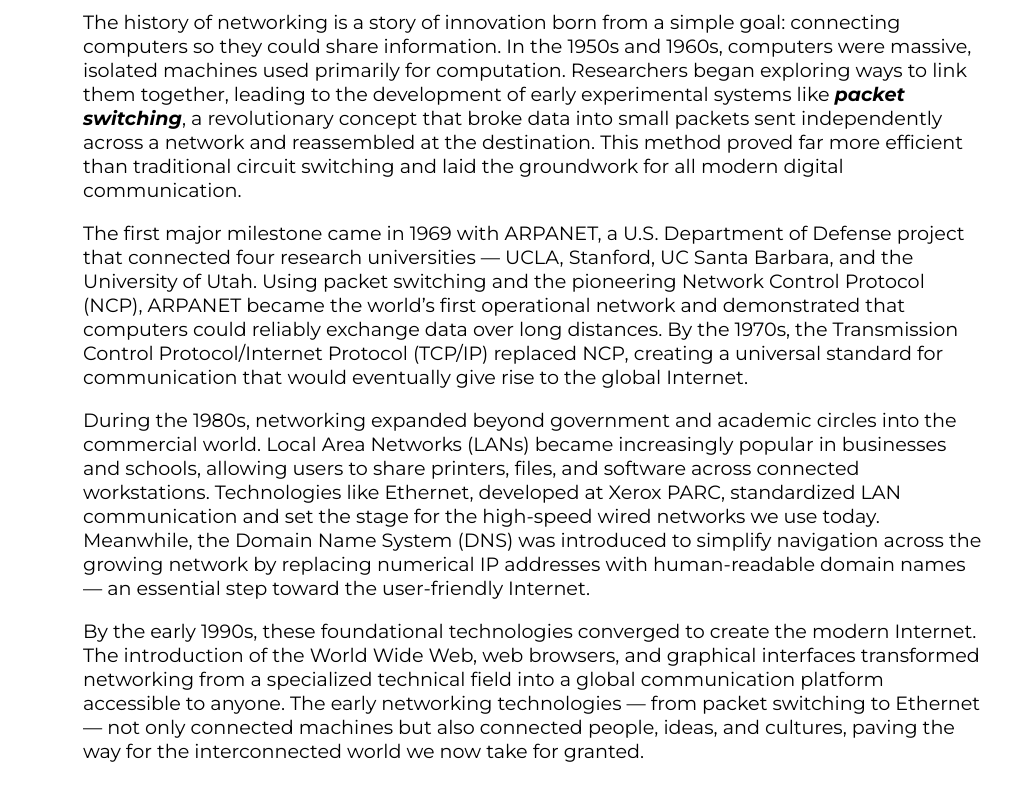
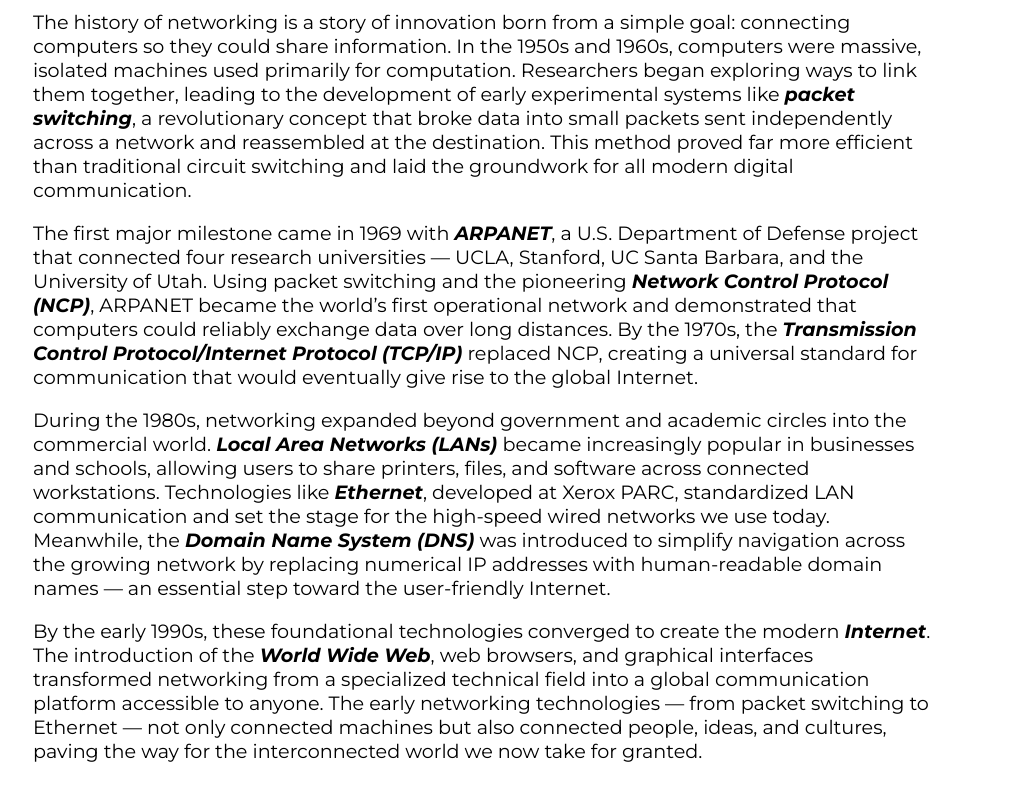
Before and after one commit to discotechnology/discotechnology.github.io, a plain HTML site: page cst336/hw1/history.html in a window 1280 px wide. Shown: the part 884-1684 px from the top of the page, without its empty margins (132-1144 px from the left). Drawn offline with Linux system fonts and the light colour scheme; a web font is replaced by a local one.

Commit message:
History Page Complete

```diff
--- a/cst336/hw1/css/styles.css
+++ b/cst336/hw1/css/styles.css
@@ -94,6 +94,11 @@ main {
     font-size: 1.2em;
 }
 
+#history-page-text {
+    margin-right: 50px;
+    margin-left: 0;
+}
+
 footer {
     background-color: darkslategray;
     color: white;
--- a/cst336/hw1/history.html
+++ b/cst336/hw1/history.html
@@ -26,16 +26,27 @@
             <div class="img-wrapper">
                 <img src="img/arpanet.jpg" alt="ARPANET image" width="500" height="500">
             </div>
-            <section class="page-text">
+            <section class="page-text" id="history-page-text">
                 <h3>The History of Networking</h3>
                 <p>The history of networking is a story of innovation born from a simple goal: connecting computers so they could share information.
                     In the 1950s and 1960s, computers were massive, isolated machines used primarily for computation.
                     Researchers began exploring ways to link them together, leading to the development of early experimental systems like <b><i>packet switching</i></b>,
                     a revolutionary concept that broke data into small packets sent independently across a network and reassembled at the destination.
                     This method proved far more efficient than traditional circuit switching and laid the groundwork for all modern digital communication.</p>
-                <p>The first major milestone came in 1969 with ARPANET, a U.S. Department of Defense project that connected four research universities — UCLA, Stanford, UC Santa Barbara, and the University of Utah. Using packet switching and the pioneering Network Control Protocol (NCP), ARPANET became the world’s first operational network and demonstrated that computers could reliably exchange data over long distances. By the 1970s, the Transmission Control Protocol/Internet Protocol (TCP/IP) replaced NCP, creating a universal standard for communication that would eventually give rise to the global Internet.</p>
-                <p>During the 1980s, networking expanded beyond government and academic circles into the commercial world. Local Area Networks (LANs) became increasingly popular in businesses and schools, allowing users to share printers, files, and software across connected workstations. Technologies like Ethernet, developed at Xerox PARC, standardized LAN communication and set the stage for the high-speed wired networks we use today. Meanwhile, the Domain Name System (DNS) was introduced to simplify navigation across the growing network by replacing numerical IP addresses with human-readable domain names — an essential step toward the user-friendly Internet.</p>
-                <p>By the early 1990s, these foundational technologies converged to create the modern Internet. The introduction of the World Wide Web, web browsers, and graphical interfaces transformed networking from a specialized technical field into a global communication platform accessible to anyone. The early networking technologies — from packet switching to Ethernet — not only connected machines but also connected people, ideas, and cultures, paving the way for the interconnected world we now take for granted.</p>
+                <p>The first major milestone came in 1969 with <b><i>ARPANET</i></b>, a U.S. Department of Defense project that connected four
+                    research universities — UCLA, Stanford, UC Santa Barbara, and the University of Utah. Using packet switching and the pioneering
+                    <b><i>Network Control Protocol (NCP)</i></b>, ARPANET became the world’s first operational network and demonstrated that computers
+                    could reliably exchange data over long distances. By the 1970s, the <b><i>Transmission Control Protocol/Internet Protocol (TCP/IP)</i></b> replaced NCP,
+                    creating a universal standard for communication that would eventually give rise to the global Internet.</p>
+                <p>During the 1980s, networking expanded beyond government and academic circles into the commercial world. <b><i>Local Area Networks (LANs) </i></b>
+                    became increasingly popular in businesses and schools, allowing users to share printers, files, and software across connected workstations.
+                    Technologies like <b><i>Ethernet</i></b>, developed at Xerox PARC, standardized LAN communication and set the stage for the high-speed
+                    wired networks we use today. Meanwhile, the <b><i>Domain Name System (DNS)</i></b> was introduced to simplify navigation across
+                    the growing network by replacing numerical IP addresses with human-readable domain names — an essential step toward the user-friendly Internet.</p>
+                <p>By the early 1990s, these foundational technologies converged to create the modern <b><i>Internet</i></b>. The introduction of the <b><i>World Wide Web</i></b>,
+                    web browsers, and graphical interfaces transformed networking from a specialized technical field into a global communication platform accessible to anyone.
+                    The early networking technologies — from packet switching to Ethernet — not only connected machines but also connected people,
+                    ideas, and cultures, paving the way for the interconnected world we now take for granted.</p>
             </section>
         </div>
     </main>
```
Also changed, not shown: cst336/hw1/index.html (+14 -4 lines).
